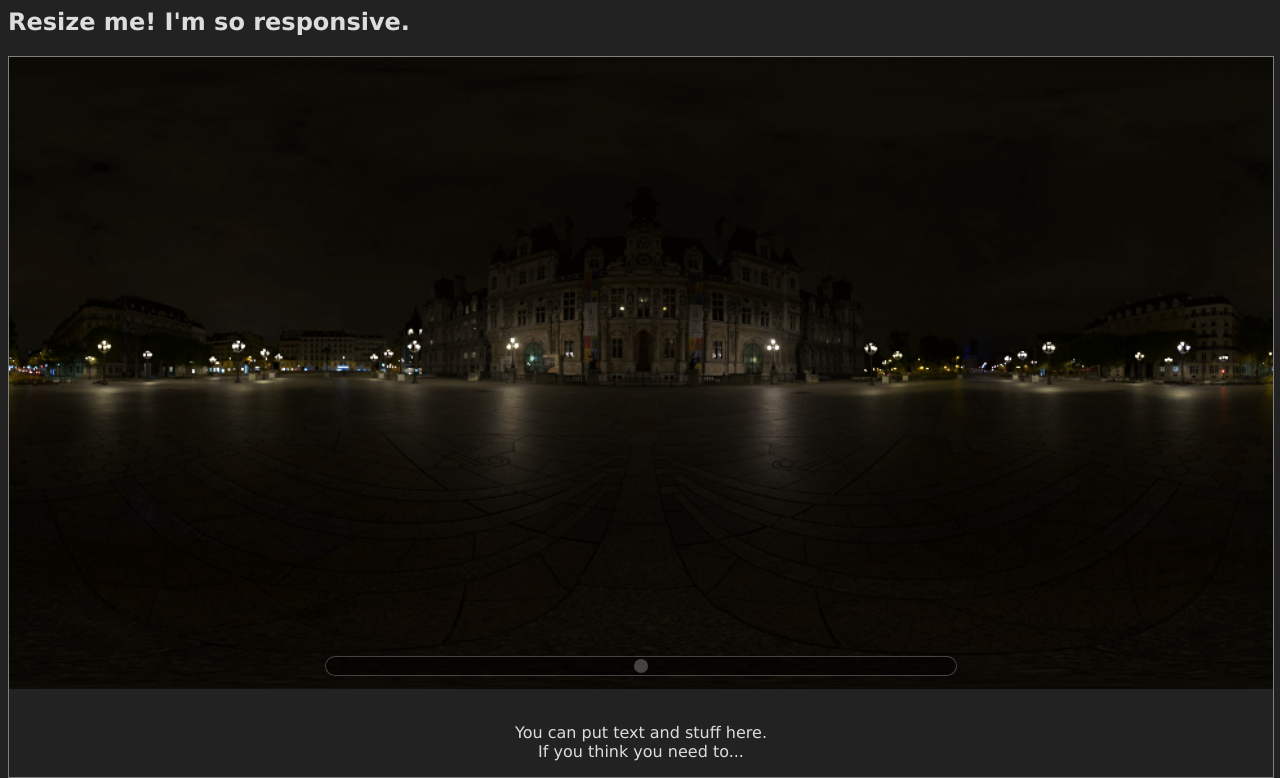
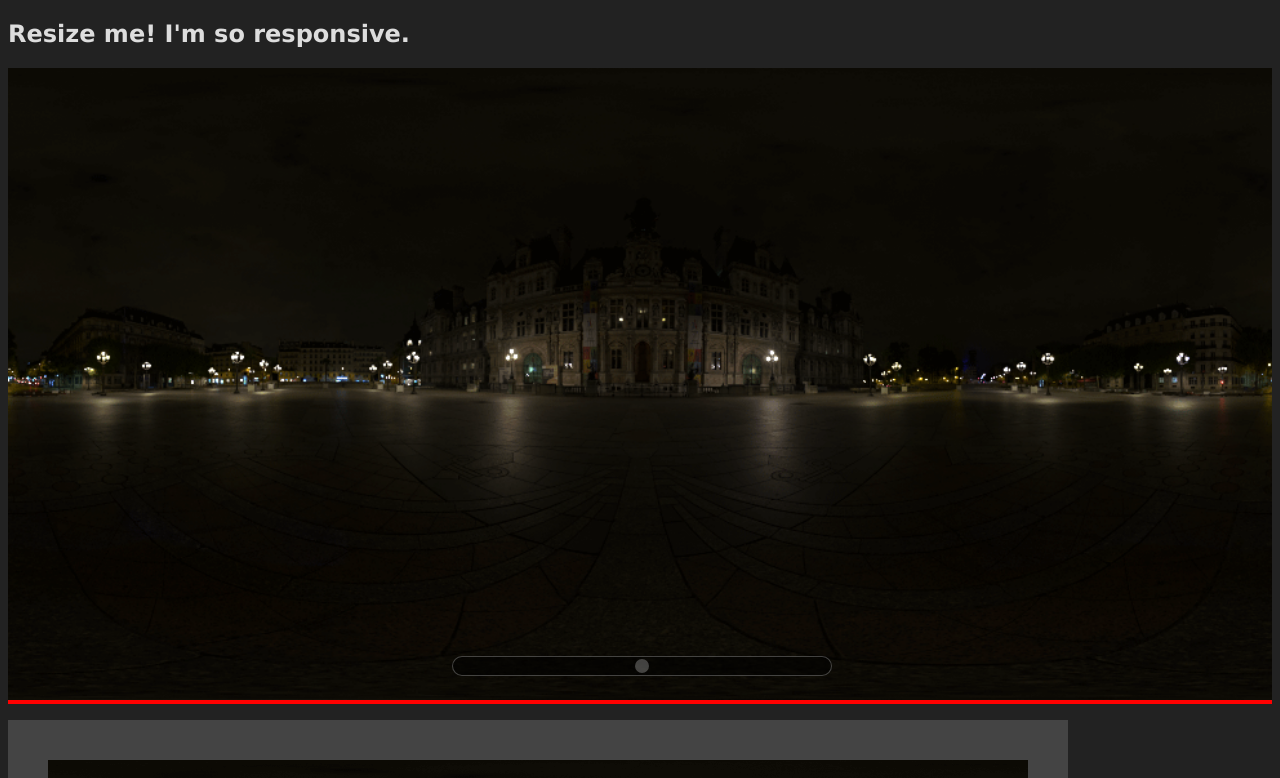
Before and after one commit to areinot/pixelmix, a plain HTML site: page index.html in a window 1280 px wide. Shown: the top 778 px of the page. Drawn offline with Linux system fonts and the light colour scheme.

Commit message:
no message

```diff
--- a/index.html
+++ b/index.html
@@ -1,3 +1,4 @@
+<!DOCTYPE html>
 <html>
 <meta content="text/html;charset=utf-8" http-equiv="Content-Type">
 <meta content="utf-8" http-equiv="encoding">
@@ -5,14 +6,28 @@
 	<title>Pixel Mix</title>
 	<script src="pixelmix.js"></script>
 	<style>
-		input[type=range] {
+		.pixel-mix {
+			background: red;
+		}
+		div.pixel-mix-frame {
+			position: relative;
+			left: 0px;
+			right: 0px;
+			top: 0px;
+			bottom: 0px;
+			padding: 0px 0px 0px 0px;
+		}
+		input.pixel-mix-slider[type=range] {
+			position: absolute;
 			-webkit-appearance: none;
 			-moz-appearance: none;
 			-ms-appearance: none;
 			background: none;
-			width: 100%;
+			width: 30%;
+			left: 35%;
+			bottom: 4%;
 		}
-		input[type=range]:focus {
+		input.pixel-mix-slider[type=range]:focus {
 			outline: none;
 		}
 
@@ -99,12 +114,12 @@
 		}
 	</style>
 </head>
-<body style="background-color: #222; color: #ddd; font-family: verdana">
+<body style="background-color: #222; color: #ddd; font-family: verdana; padding: 0">
 	<h2>Resize me! I'm so responsive.</h2>
 	<div
 		class="pixel-mix"
 		slider-id="shared-slider"
-		style="width: 100%; border: 1px solid gray;"
+		style="width: 100%;"
 		images='[
 			"data/panohdri_00.png",
 			"data/panohdri_01.png",
@@ -118,14 +133,12 @@
 			"data/panohdri_09.png",
 			"data/panohdri_10.png",
 			"data/panohdri_11.png",
-			"data/panohdri_12.png"]'>
-	<center>You can put text and stuff here.<br>If you think you need to...<p></center>
-	</div>
-
+			"data/panohdri_12.png"]'></div>
+	<p>
 	<div
 		class="pixel-mix"
 		slider-id="shared-slider"
-		style="width: 980px; height: 490px; border: 1px solid grey; padding: 40px; background-color: #444"
+		style="width: 980px; height: 490px; padding: 40px; background-color: #444"
 		images='[
 			"data/panohdri_00.png",
 			"data/panohdri_01.png",
@@ -141,12 +154,12 @@
 			"data/panohdri_11.png",
 			"data/panohdri_12.png"]'>
 	</div>
-
+	</p>
 	<center>
 	<div
 		class="pixel-mix"
 		slider-id="second-slider"
-		style="max-width: 490px; border: 1px solid grey; margin: 30px;"
+		style="max-width: 490px; margin: 30px;"
 		images='[
 			"data/panohdri_00.png",
 			"data/panohdri_01.png",
--- a/pixelmix.js
+++ b/pixelmix.js
@@ -41,10 +41,7 @@ class PixelMix { //@@@ extends HTMLElement {
 
 		//CANVAS
 		this.frame = document.createElement('div');
-		this.frame.style.left =
-		this.frame.style.right =
-		this.frame.style.top =
-		this.frame.style.bottom = 0;
+		this.frame.className = "pixel-mix-frame";
 		this.element.insertBefore(this.frame, this.element.firstChild);
 
 		this.canvas = document.createElement('canvas');
@@ -55,51 +52,14 @@ class PixelMix { //@@@ extends HTMLElement {
 		this.slider = document.createElement("input");
 		this.frame.appendChild(this.slider);
 		this.slider.type = "range";
-		this.slider.style.position = "relative";
-		this.slider.style.display = "block";
-		this.slider.style.bottom = 40;
-		this.slider.style.marginLeft =
-		this.slider.style.marginRight = "auto";
-		this.slider.style.width = "50%";
-		this.slider.style.height = 30;
 		this.slider.className = "pixel-mix-slider";
-		/*
-		this.slider.style["focus"] = "none";
-		this.slider.style["-webkit-appearance"] = "none";
-		this.slider.style.background = "green";
-
-input[type=range] {
-  -webkit-appearance: none; // Hides the slider so that custom slider can be made
-  width: 100%; // Specific width is required for Firefox.
-  background: transparent; // therwise white in Chrome
-}
-
-input[type=range]::-webkit-slider-thumb {
-  -webkit-appearance: none;
-}
-
-input[type=range]:focus {
-  outline: none; // Removes the blue border. You should probably do some kind of focus styling for accessibility reasons though.
-}
-
-input[type=range]::-ms-track {
-  width: 100%;
-  cursor: pointer;
-
-//Hides the slider so custom styles can be added
-  background: transparent;
-  border-color: transparent;
-  color: transparent;
-}
-		*/
-
 
 		//SLIDER FUNCTION
 		this.slider.min = 0;
-		this.slider.max = 100;
+		this.slider.max = 1000;
 		this.slider.value = this.slider.max * this.sliderT;
 		this.slider.addEventListener("input", function(ev) {
-			this.setMix(this.slider.value * 0.01);
+			this.setMix(this.slider.value * 0.001);
 		}.bind(this));
 
 		//FINALIZE
@@ -146,10 +106,10 @@ input[type=range]::-ms-track {
 
 	_resize() {
 		//NOTE: resize and getBoundingClientRect() does not work until the window.load() event is fired. DOMContentLoaded doesn't cut it.
-		var w = this.images[0].naturalWidth;
-		var h = this.images[0].naturalHeight;
+		var w = this.images[0].naturalWidth * 1000;
+		var h = this.images[0].naturalHeight * 1000;
 		var aspect = h / Math.max(1.0, w);
-
+		console.log("@@@ w: " + w + "\th:" + h + "\taspect: " + aspect);
 		var rect = this.frame.getBoundingClientRect();
 		this.canvas.width = Math.abs(rect.right - rect.left);
 		this.canvas.height = this.canvas.width * aspect;
```
